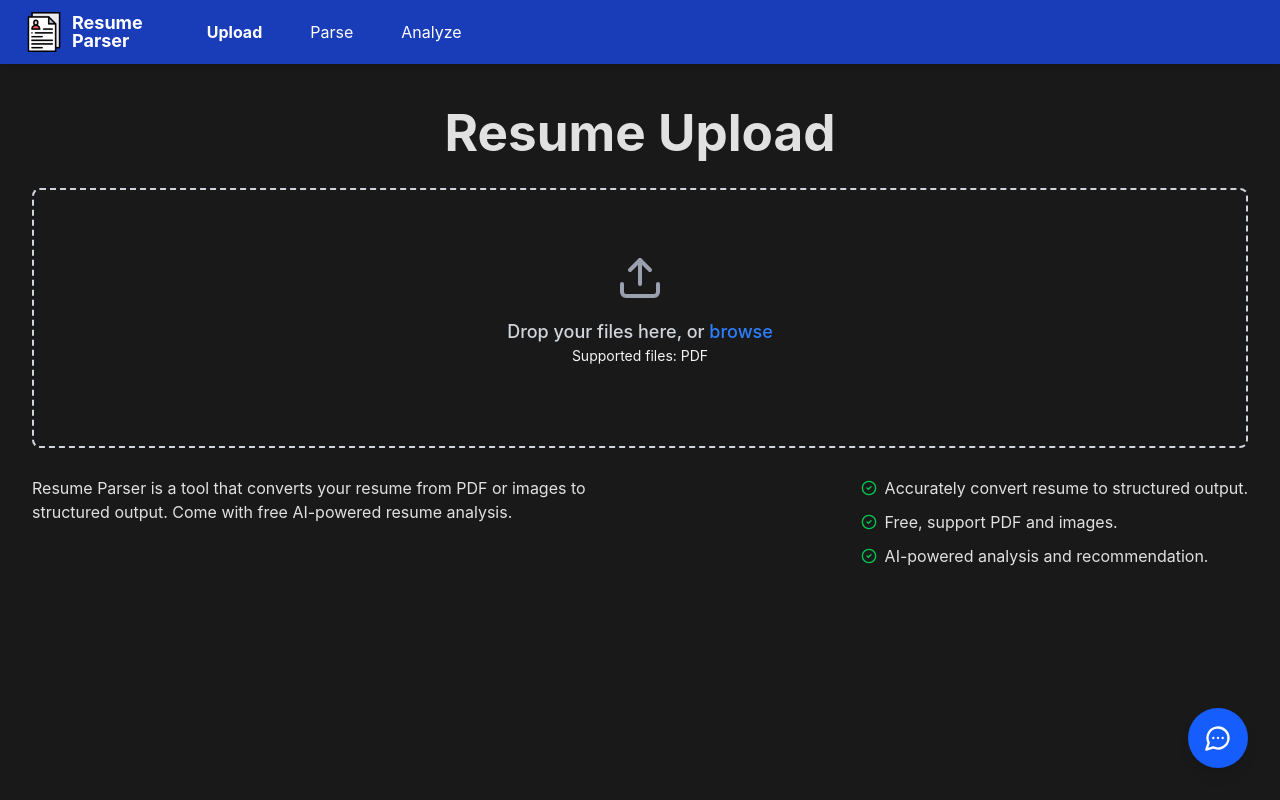
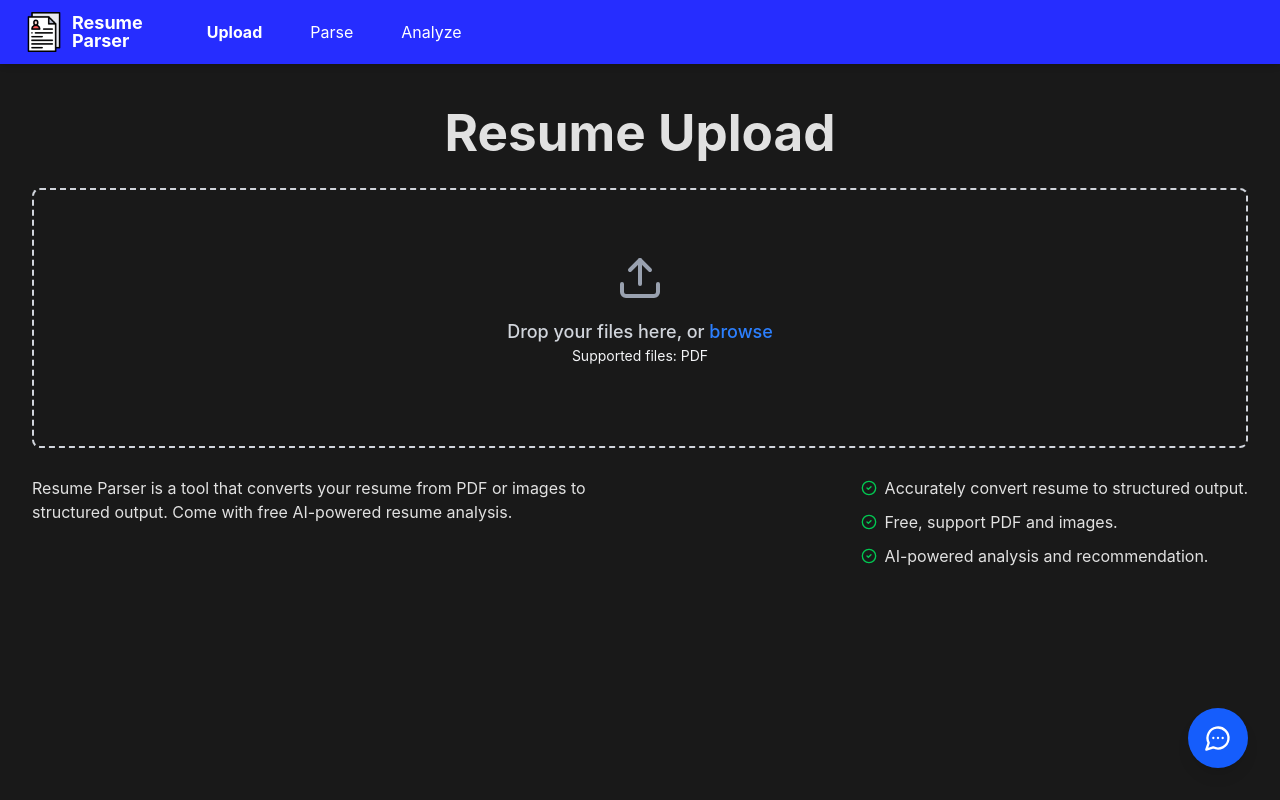
Before and after one commit to lequan310/ResumeParser, a React (Vite) app in the folder webapp/: page / in a window 1280 px wide. Built offline with nearby package versions, Linux system fonts and the light colour scheme; no server answers.

Commit message:
feat: update ui color

```diff
--- a/webapp/src/components/Navbar.tsx
+++ b/webapp/src/components/Navbar.tsx
@@ -29,7 +29,7 @@ const Navbar = () => {
   };
 
   return (
-    <nav className="fixed top-0 w-full bg-blue-800 h-16 shadow-md z-50">
+    <nav className="fixed top-0 w-full bg-navbar h-16 shadow-md z-50">
       <div className="flex items-center h-full max-w-7xl mx-auto">
         <div
           className="flex items-center pl-2 cursor-pointer"
--- a/webapp/src/index.css
+++ b/webapp/src/index.css
@@ -1,4 +1,8 @@
 @import "tailwindcss";
+
+@theme {
+  --color-navbar: #262dff;
+}
 
 :root {
   font-family: Inter, system-ui, Avenir, Helvetica, Arial, sans-serif;
```
